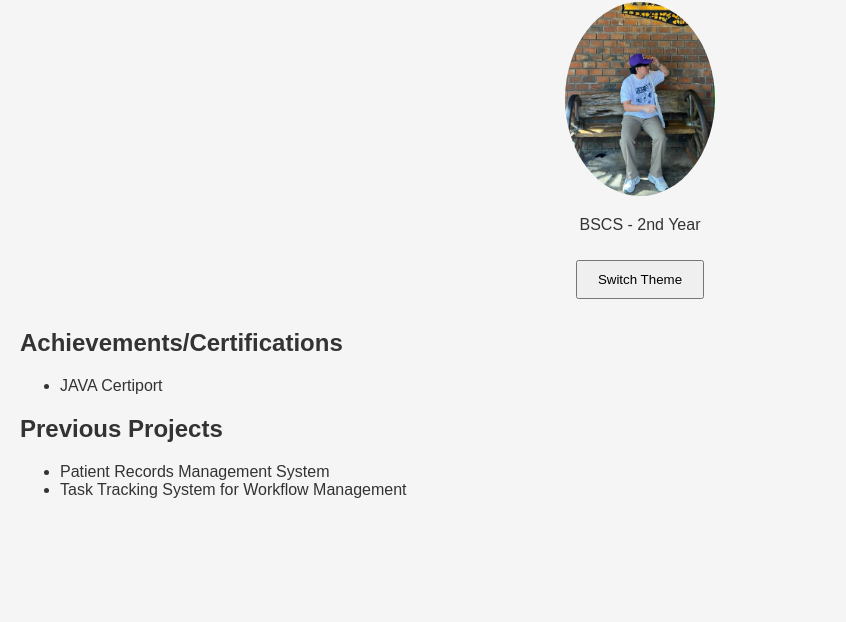
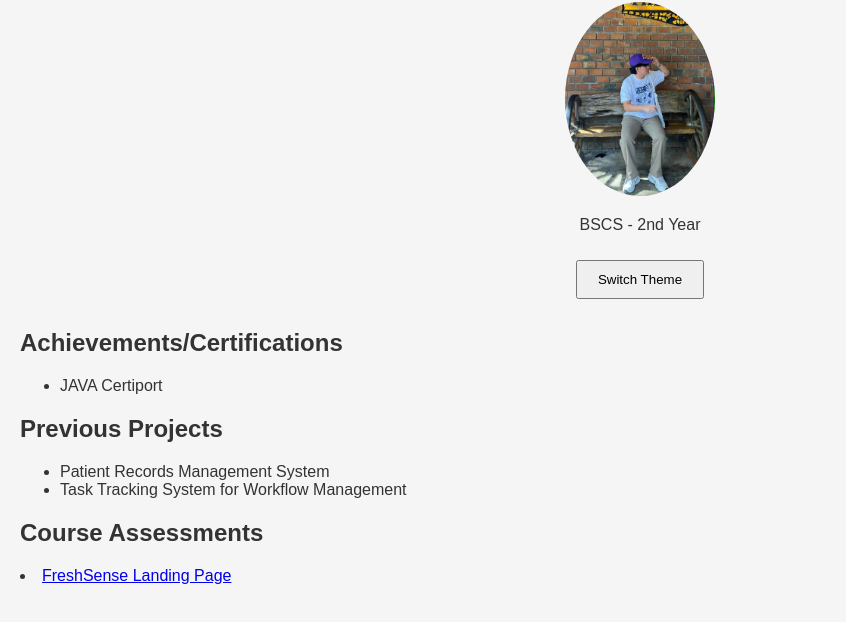
Before and after one commit to sh1ronekoo/portfolio, a plain HTML site: page index.html in a window 1280 px wide. Shown: the part 98-720 px from the top of the page, without its empty margins (0-846 px from the left). Drawn offline with Linux system fonts and the light colour scheme.

Commit message:
Update index.html

```diff
--- a/index.html
+++ b/index.html
@@ -29,6 +29,10 @@
 
          </ul>
       </section>
+      <section>
+         <h2>Course Assessments</h2>
+         <li><a href ="https://sh1ronekoo.github.io/freshsense/landingpage.html">FreshSense Landing Page</a></li>
+      </section>
       <script src="script.js"></script>
    </body>
 </html>
```
